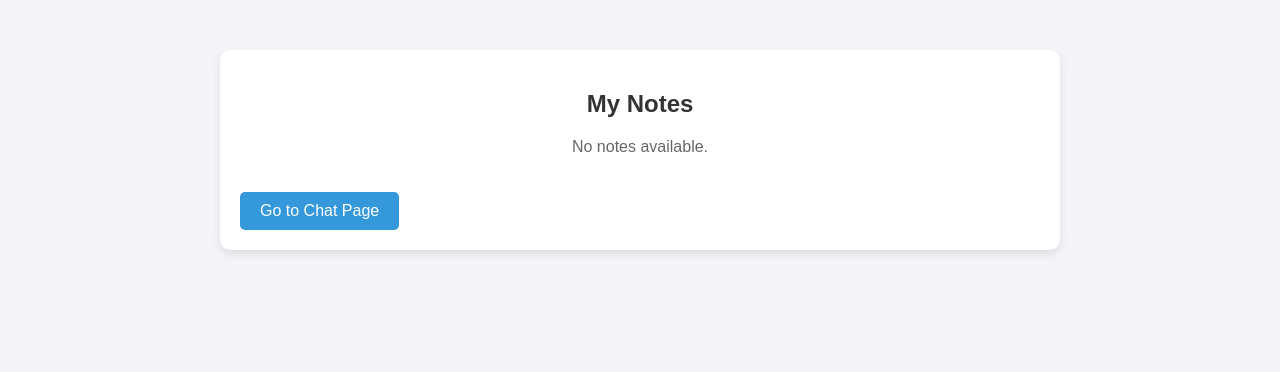
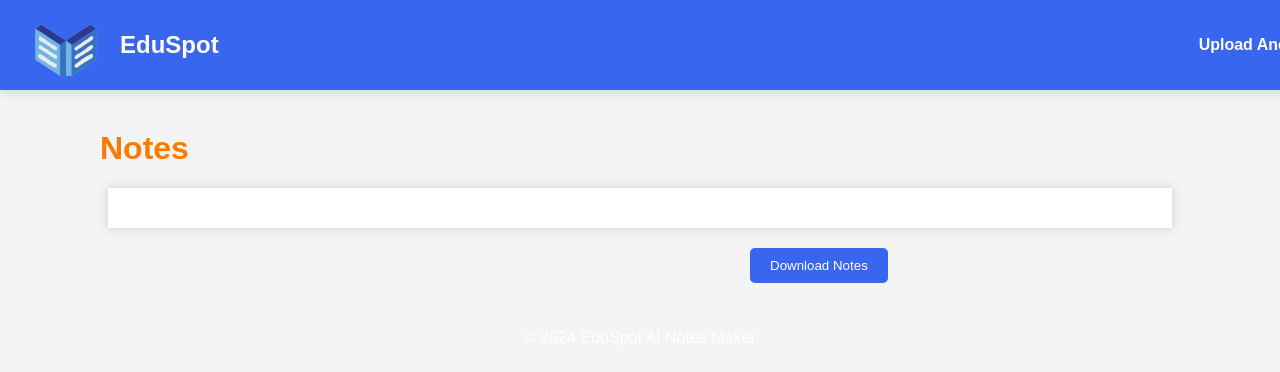
Before and after one commit to ShwetaNagapure/EduSpot_Automated_Notes_Making_Support_System, a Flask app: template templates/notes.html in a window 1280 px wide. Shown: the top 372 px of the page. Run offline with Flask 2, Linux system fonts and the light colour scheme; the template is opened without the code that fills it, so the values that code supplies are empty.

Commit message:
Update notes.html

```diff
--- a/templates/notes.html
+++ b/templates/notes.html
@@ -2,124 +2,188 @@
 <html lang="en">
 <head>
     <meta charset="UTF-8">
+    <meta http-equiv="X-UA-Compatible" content="IE=edge">
     <meta name="viewport" content="width=device-width, initial-scale=1.0">
-  <title>My Notes</title>
+    <title>Generated Notes</title>
+
     <style>
-    /* Internal CSS */
         body {
-      font-family: 'Arial', sans-serif;
-      background-color: #f4f4f9;
+            font-family: Arial, sans-serif;
             margin: 0;
             padding: 0;
+            background-color: #f4f4f4;
         }
 
         .container {
-      max-width: 800px;
-      margin: 50px auto;
-      padding: 20px;
-      background-color: white;
-      border-radius: 10px;
-      box-shadow: 0 4px 10px rgba(0, 0, 0, 0.1);
+            width: 80%;
+            margin: auto;
+            overflow: hidden;
         }
 
-    h2 {
-      text-align: center;
-      color: #333;
-      margin-bottom: 20px;
+        header {
+            color: #fff;
+            padding-top: 30px;
+            min-height: 70px;
+            border-bottom: #77a5a5 3px solid;
         }
 
-    .notes-list {
+        header a {
+            color: #fff;
+            text-decoration: none;
+            text-transform: uppercase;
+            font-size: 16px;
+        }
+
+        #main-content {
+            background: #fff;
+            padding: 20px;
+            margin-top: 20px;
+            box-shadow: 0px 0px 10px 0px #ccc;
+        }
+
+
+        pre {
+            background: #f4f4f4;
+            padding: 10px;
+            border: 1px solid #ccc;
+            white-space: pre-wrap;
+            word-wrap: break-word;
+        }
+
+        footer {
+            color: #fff;
+            text-align: center;
+            padding: 10px;
             margin-top: 20px;
         }
 
-    .note-card {
-      background-color: #f9f9f9;
-      padding: 15px;
-      border-left: 5px solid #3498db;
-      margin-bottom: 20px;
-      border-radius: 8px;
-      box-shadow: 0 2px 6px rgba(0, 0, 0, 0.1);
-      transition: background-color 0.3s ease;
+        .navbar {
+            display: flex;
+            align-items: center;
+            background-color: #3866ee; /* Theme color */
+            padding: 10px 20px;
+            box-shadow: 0 4px 8px rgba(0, 0, 0, 0.1);
+            position: fixed;
+            width: 100%;
+            top: 0;
+            z-index: 1000;
         }
 
-    .note-card h3 {
-      margin: 0;
-      font-size: 1.2rem;
-      color: #333;
+        .navbar .logo-container {
+            display: flex;
+            align-items: center;
         }
 
-    .note-card p {
-      margin: 10px 0 0;
-      color: #666;
+        .navbar .logo {
+            width: 40px; /* Size of the logo */
+            height: 40px;
+            margin-right: 10px;
         }
 
-    .note-card:hover {
-      background-color: #e8f5fe;
+        .navbar .site-name {
+            font-size: 1.5rem;
+            color: white;
+            font-weight: bold;
         }
 
-    .chat-btn {
+        .navbar .nav-links {
+            display: flex;
+            gap: 20px; /* Spacing between links */
+        }
+
+        .navbar .nav-links a {
+            color: white;
+            text-decoration: none;
+            font-size: 1rem;
+            font-weight: 500;
+            transition: color 0.3s ease;
+        }
+
+        .navbar .nav-links a:hover {
+            color: #fca605; /* Hover color */
+        }
+
+        @media (max-width: 768px) {
+            .navbar {
+                flex-direction: column;
+                align-items: flex-start;
+            }
+
+            .navbar .nav-links {
+                flex-direction: column;
+                gap: 10px;
                 margin-top: 10px;
-      padding: 10px;
-      background-color: #2ecc71;
+                width: 100%;
+            }
+        }
+
+        .download-btn {
+            display: block;
+            background-color: #3866ee;
             color: white;
             border: none;
+            padding: 10px 20px;
+            text-align: center;
+            cursor: pointer;
+            margin: 20px 0;
             border-radius: 5px;
-      cursor: pointer;
-      font-size: 1rem;
-      transition: background-color 0.3s ease;
         }
 
-    .chat-btn:hover {
-      background-color: #27ae60;
+        .download-btn:hover {
+            background-color: #fca605;
         }
 
-    .no-notes {
-      text-align: center;
-      color: #666;
-      margin-top: 20px;
-    }
-
-    .go-to-chat {
-      margin-top: 20px;
-      padding: 10px 20px;
-      background-color: #3498db;
-      color: white;
-      text-align: center;
-      text-decoration: none;
-      border-radius: 5px;
-      display: inline-block;
-      transition: background-color 0.3s ease;
-    }
-
-    .go-to-chat:hover {
-      background-color: #2980b9;
-    }
     </style>
 </head>
 <body>
 
-  <div class="container">
-    <h2>My Notes</h2>
+    <nav class="navbar">
+        <div class="logo-container">
+            <img src="{{ url_for('static', filename='images/eduspot3.png') }}" alt="Logo" class="logo" style="width: 90px; height: 70px;">
+            <span class="site-name">EduSpot</span>
+        </div>
 
-    <div id="notesList" class="notes-list">
-      <!-- Loop through the notes passed from Flask -->
-      {% for note in notes %}
-      <div class="note-card">
-        <h3>{{ note.title }}</h3>
-        <p>{{ note.content }}</p>
-        <!-- Chat with Note Button -->
-        <form action="{{ url_for('chat') }}" method="GET">
-          <input type="hidden" name="note_title" value="{{ note.title }}">
-          <input type="hidden" name="note_content" value="{{ note.content }}">
-          <button class="chat-btn" type="submit">Chat with Note</button>
-        </form>
+        <div class="nav-links" style="margin-left: 1080px;">
+            <div class="container" style="margin-left: -100px;">
+                <nav style="display: flex;">
+                    <a href="{{ url_for('upload_file') }}" style="font-weight: 700; font-size: 1rem; width: 400px;">Upload Another File</a>
+                    <a href="{{ url_for('logout') }}" style="font-weight: 700; font-size: 1rem;">Logout</a>
+                    <a href="{{ url_for('chat') }}" style="font-weight: 700; font-size: 1rem; margin-left: 55px;">Chat</a>
+                </nav>
             </div>
-      {% else %}
-      <p class="no-notes">No notes available.</p>
-      {% endfor %}
         </div>
-    <!-- Button to go directly to the chat page -->
-    <a href="{{ url_for('chat') }}" class="go-to-chat">Go to Chat Page</a>
+    </nav>
+
+    <div style="margin-top: 130px;">
+        <h1 style="color: rgb(255, 123, 0); margin-left: 100px;">Notes</h1>
+
+        <div class="container" id="main-content">
+            <span id="notes-content">{{ notes|safe }}</span> <!-- Display the notes stored in the session -->
         </div>
+
+        <!-- Download Button -->
+        <button class="download-btn" onclick="downloadNotes()" style="margin-left: 750px;">Download Notes</button>
+
+
+    </div>
+
+    <footer>
+        <p>&copy; 2024 EduSpot AI Notes Maker</p>
+    </footer>
+
+    <script>
+        function downloadNotes() {
+            const notes = document.getElementById('notes-content').innerText; // Get the notes content
+            const blob = new Blob([notes], { type: 'text/plain' }); // Create a Blob object with the notes
+            const url = URL.createObjectURL(blob); // Create a URL for the Blob object
+            const a = document.createElement('a'); // Create an anchor element
+            a.href = url;
+            a.download = 'notes.txt'; // Set the filename for download
+            document.body.appendChild(a); // Append the anchor element to the body
+            a.click(); // Simulate a click on the anchor element
+            document.body.removeChild(a); // Remove the anchor element
+        }
+    </script>
+
 </body>
 </html>
```
Lines whose indentation alone changed are shown as unchanged.
